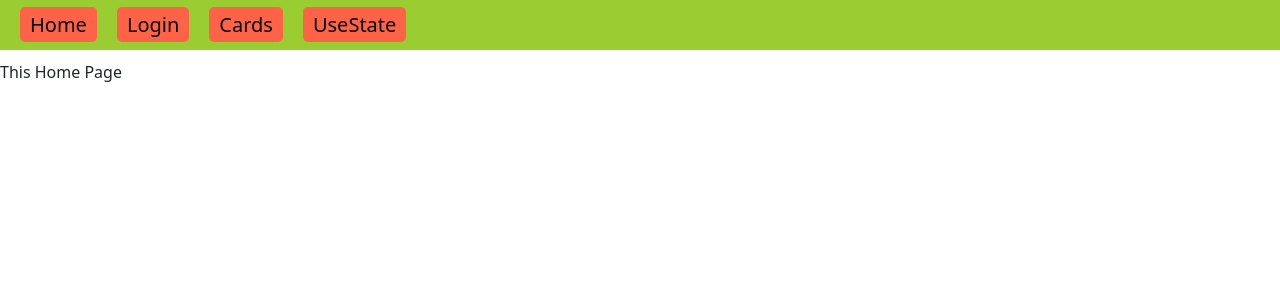
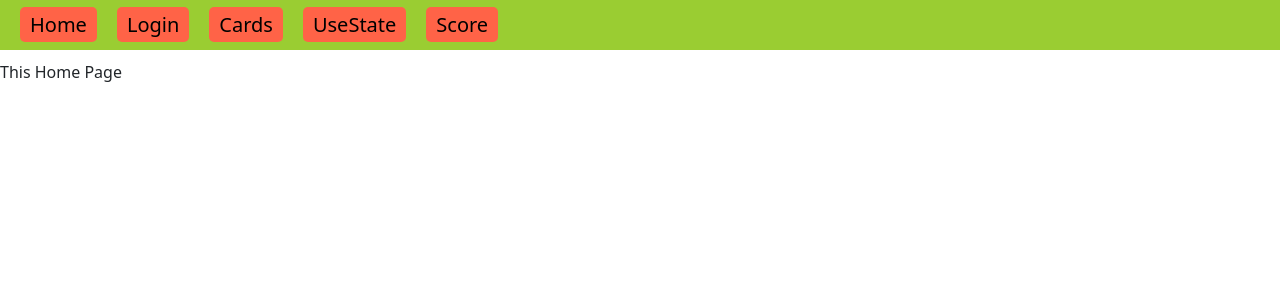
Before and after one commit to gkusumbe7/react-project1, a React (Create React App) app: page / in a window 1280 px wide. Shown: the top 300 px of the page. Built offline with nearby package versions, Linux system fonts and the light colour scheme.

Commit message:
added score component

```diff
--- a/src/App.js
+++ b/src/App.js
@@ -4,6 +4,7 @@ import Home from './Components/Home';
 import LoginPage from './Components/LoginPage';
 import Cards from './Components/Cards';
 import CounterPro from './Components/CounterPro';
+import Score from './Components/Score';
 
 
 function App() {
@@ -15,6 +16,7 @@ function App() {
              <Route path="/Login" element={<LoginPage/>}>LoginPage</Route>
              <Route path="/Cards"  element={<Cards/>}>Cards</Route>
              <Route path="/CounterPro" element={<CounterPro/>}>UseState</Route>
+             <Route path="/Score" element={<Score/>}>Score</Route>
          </Routes>
       </BrowserRouter>
     </>
--- a/src/Components/Navbar.js
+++ b/src/Components/Navbar.js
@@ -16,6 +16,9 @@ function Navbar(){
       <Link to="/CounterPro" className="nav-menu">
         UseState
       </Link>
+      <Link to="/Score" className="nav-menu">
+        Score
+      </Link>
     </div>
     </>
   );
--- /dev/null
+++ b/src/Components/Score.js
@@ -0,0 +1,9 @@
+import "./Score.css";
+function Score(){
+    return(
+        <>
+
+        </>
+    );
+}
+export default Score;
```
Also changed, not shown: src/Components/Score.css (added).
